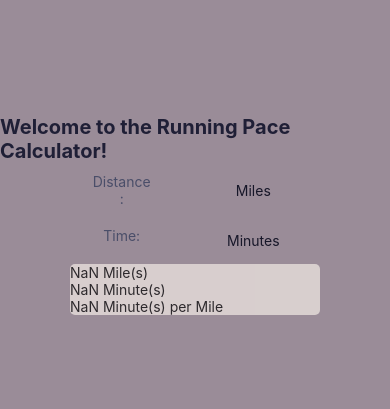
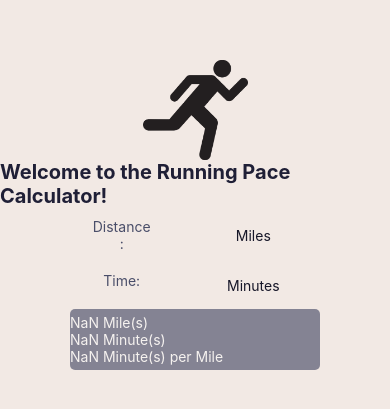
Before and after one commit to TaxManDan/Mobile-app, a React Native app: screen / in a window 390 px wide. Shown: the part 207-616 px from the top of the page. Built offline with nearby package versions, Linux system fonts and the light colour scheme.

Commit message:
updated App.js

```diff
--- a/App.js
+++ b/App.js
@@ -1,6 +1,6 @@
 import { StatusBar } from 'expo-status-bar';
 import React, { useState } from 'react';
-import { StyleSheet, Text, View, Button, TextInput, TouchableOpacity } from 'react-native';
+import { StyleSheet, Text, View, Image, TextInput,} from 'react-native';
 
 
 export default function App() {
@@ -12,6 +12,8 @@ export default function App() {
 
   return (
     <View style={styles.container}>
+      <Image source={require('./assets/running.png')}
+      style={{width: 105 , height: 100}}/>
       <Text style ={styles.text}>Welcome to the Running Pace Calculator!</Text>
       <View style={styles.row}>
       <Text style={styles.label}>Distance:</Text>
@@ -34,9 +36,9 @@ export default function App() {
       />
       </View>
       <View style={styles.square}>
-      <Text>{distance} Mile(s)</Text>
-      <Text>{times} Minute(s)</Text>
-      <Text>{times / distance} Minute(s) per Mile</Text>
+      <Text style={styles.output}>{distance} Mile(s)</Text>
+      <Text style={styles.output}>{times} Minute(s)</Text>
+      <Text style={styles.output}>{times / distance} Minute(s) per Mile</Text>
       </View>
       <StatusBar style="auto" />
     </View>
@@ -49,21 +51,21 @@ export default function App() {
 const styles = StyleSheet.create({
   container: {
     flex: 1,
-    backgroundColor: '#9A8C98',
+    backgroundColor: '#F2E9E4',
     alignItems: 'center',
     justifyContent: 'center',
   },
   square: {
     width: 250,
-    backgroundColor: '#F3EBE6',
-    opacity: 0.7,
+    backgroundColor: '#4A4E69',
+    opacity: 0.65,
     borderRadius: 5,
     alignContent: 'center',
     justifyContent: 'center',
     alignSelf: 'center',
     textAlignVertical: 'center',
     textAlign: 'center',
-    color: '#22223B',
+    paddingVertical: 5,
     shadowColor: '#19192D',
     shadowOffset: 100,
     shadowOpacity: .9,
@@ -105,4 +107,9 @@ const styles = StyleSheet.create({
     fontSize: 20,
     fontWeight: 'bold',
   },
+  output: {
+    color: '#F8F7F6',
+    opacity: 1,
+  },
+
 });
```
Also changed, not shown: assets/running.png (added).
